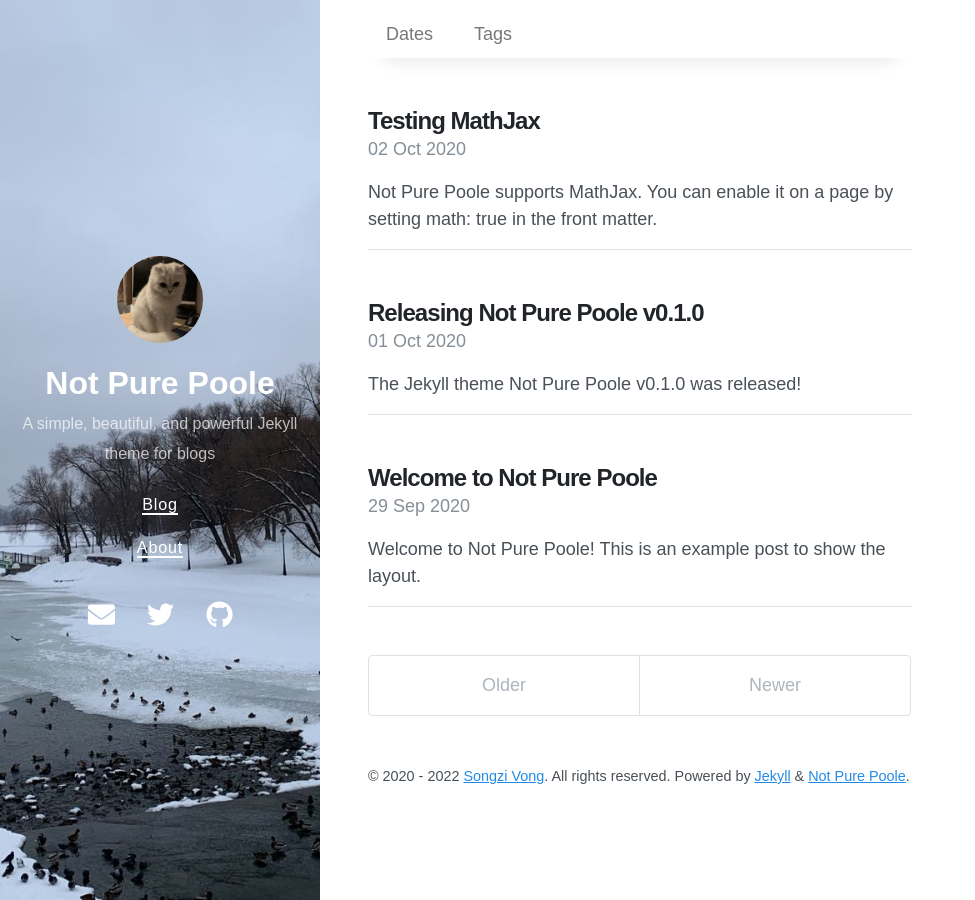
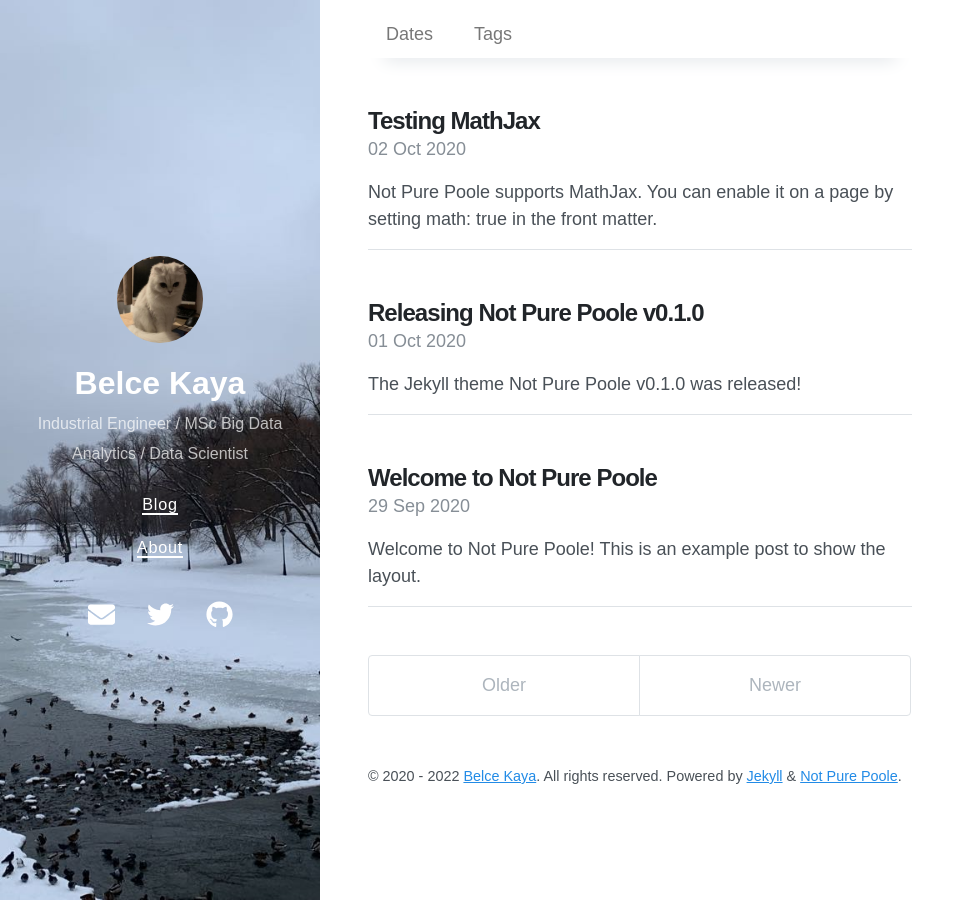
Before and after one commit to belcekaya/belcekaya.github.io, a Jekyll site: the page built from index.html, in a window 1280 px wide. Shown: the whole page, without its empty margins (0-975 px from the left). Built offline with Jekyll 4.4.1, drawn with Linux system fonts in a browser that asks for light colours; nearby versions of some CDN libraries; the list of posts is cut into pages by our own code.

Commit message:
Update _config.yml

```diff
--- a/_config.yml
+++ b/_config.yml
@@ -1,7 +1,7 @@
 # Setup
-title: Not Pure Poole
-description: A simple, beautiful, and powerful Jekyll theme for blogs
-url: https://vszhub.github.io
+title: Belce Kaya
+description: Industrial Engineer / MSc Big Data Analytics / Data Scientist
+url: https://belcekaya.github.io/portfolio/
 avatar: /avatar.jpeg
 paginate: 5
 permalink: pretty
@@ -28,15 +28,15 @@ exclude:
   - not-pure-poole.gemspec
 
 # Optimize Jekyl SEO Tag
-twitter:
-  username: vszhub
+linkedin:
+  username: belcekaya
   card: summary
 logo: logo.png
 social:
-  name: Songzi Vong
+  name: Belce Kaya
   links:
-    - https://twitter.com/vszhub
-    - https://github.com/vszhub
+    - https://www.linkedin.com/in/belcekaya/
+    - https://github.com/belcekaya
 google_site_verification: xxxxx
 lang: en
 
@@ -54,6 +54,6 @@ sass:
 
 # Specify the author for blog posts
 author:
-  name: Songzi Vong
-  url: https://github.com/vszhub/
-  email: vszhub@gmail.com
+  name: Belce Kaya
+  url: https://github.com/belcekaya/
+  email: belcekaya@gmail.com
```
